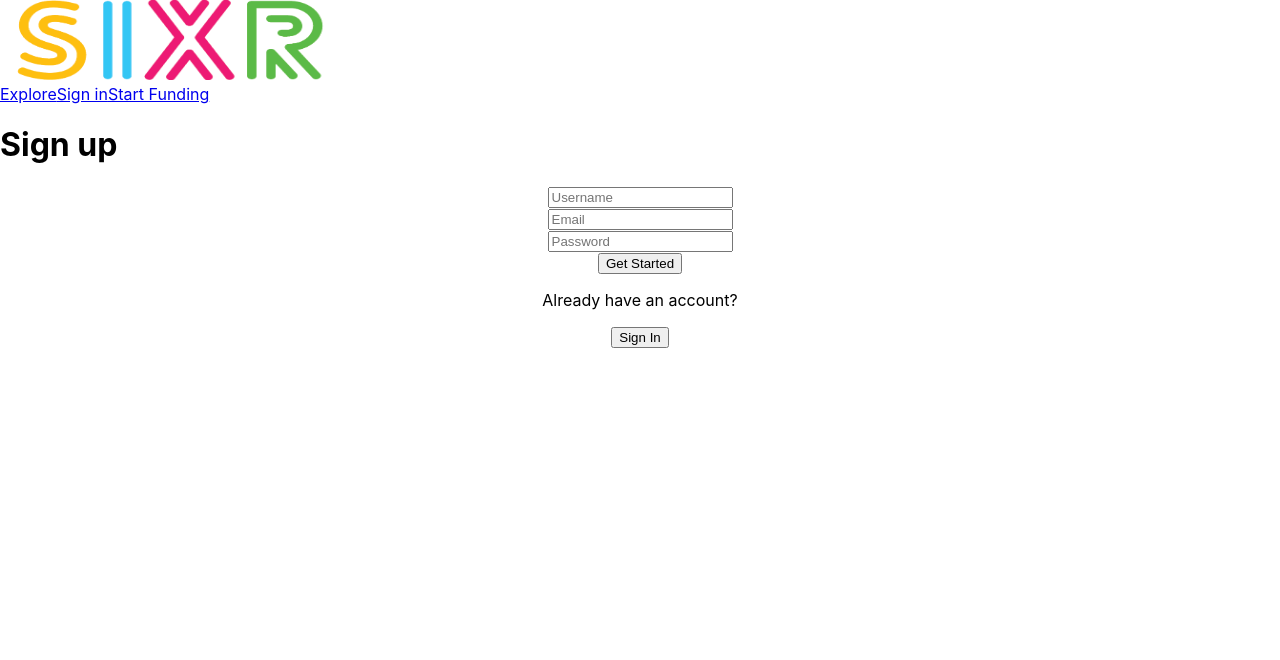
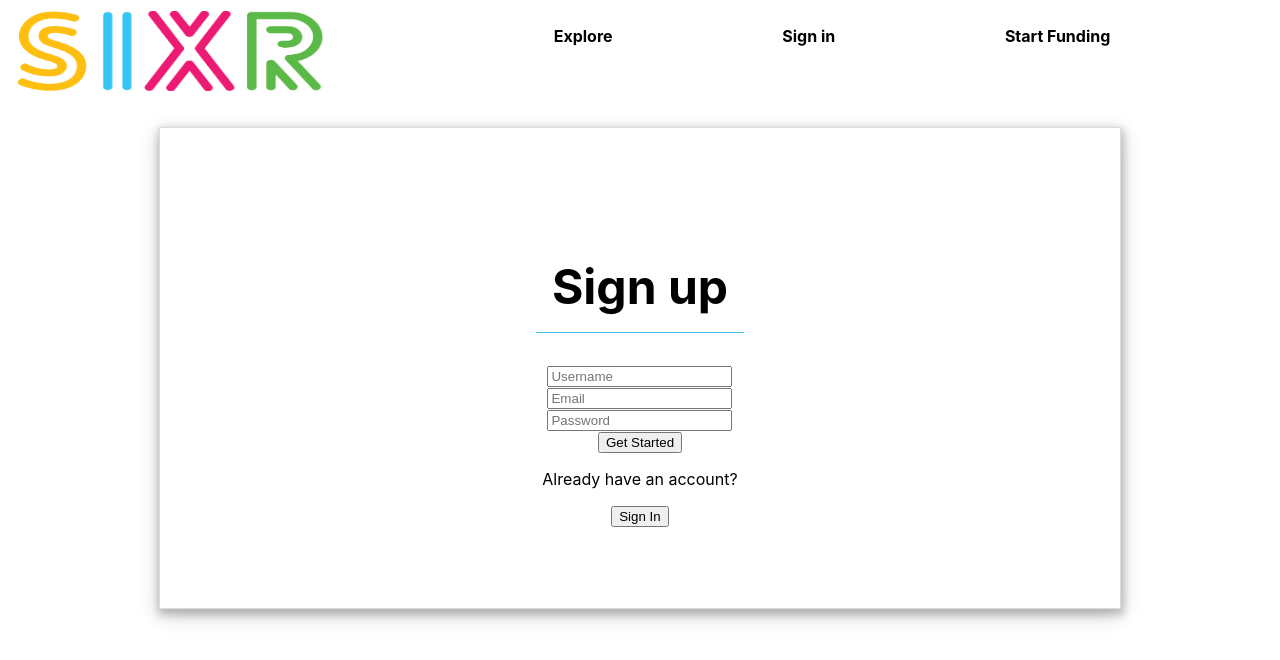
Before and after one commit to vrfundingplatform/front-end, a React (Create React App) app: page /sign-up in a window 1280 px wide. Shown: the top 660 px of the page. Built offline with nearby package versions, Linux system fonts and the light colour scheme.

Commit message:
added slight styling

```diff
--- a/src/App.js
+++ b/src/App.js
@@ -7,7 +7,6 @@ const App = () => {
   return (
     <div>
       <Navigation />
-
     </div>
   );
 };
--- a/src/SASS/index.scss
+++ b/src/SASS/index.scss
@@ -1,6 +1,7 @@
 #image {
   height: 80px;
   width: 350px;
+  margin-top:3%;
 }
 
 #home-image {
@@ -122,3 +123,23 @@
 #story-4 {
   border-bottom: 3px solid rgb(85, 178, 73);
 }
+
+.header{
+  display:flex;
+  justify-content: space-between;
+
+}
+
+.nav-links{
+  width:70%;
+  display:flex;
+  justify-content: space-evenly;
+  margin-top:2%;
+
+  }
+
+nav a{
+  text-decoration: none;
+  color:black;
+  font-weight: bold;
+}
--- a/src/components/navigation/navigation.js
+++ b/src/components/navigation/navigation.js
@@ -9,16 +9,18 @@ import Reset from "./reset";
 export const Navigation = () => {
   return (
     <>
+    <div className="header">
       <div className="nav-logo">
         <Link to="/">
           <img id="image" src={logo} alt="sixr company logo" />
         </Link>
       </div>
-      <nav>
+      <nav className="nav-links">
         <Link to="/">Explore</Link>
         <Link to="/sign-in">Sign in</Link>
         <Link to="/sign-up">Start Funding</Link>
       </nav>
+    </div>
       <Switch>
         <Route exact path="/" component={Home} />
         <Route path="/sign-in" component={SignIn} />
--- a/src/components/navigation/signin.js
+++ b/src/components/navigation/signin.js
@@ -8,7 +8,9 @@ const SignIn = () => {
       <div className="form-container">
         <div className="form-content">
           <h1 className="form-content-title">Sign in</h1>
+
           <SignInForm/>
+
           <div className="options">
             <Link to="/reset">Forgot your password?</Link>
             <div className="redirect">
--- a/src/components/navigation/signup.js
+++ b/src/components/navigation/signup.js
@@ -3,8 +3,12 @@ import SignUpForm from "../../forms/signupform"
 const SignUp = () => {
   return (
     <>
-      <h1>Sign up</h1>
+      <div className="form-container">
+        <div className="form-content">
+          <h1 className="form-content-title">Sign up</h1>
       <SignUpForm/>
+        </div>
+      </div>
     </>
   );
 };
--- a/src/forms/signinform.js
+++ b/src/forms/signinform.js
@@ -7,13 +7,13 @@ return(
 
     <form>
             <div>
-              <input type="text" name="text" placeholder="username" required />
+              <input type="text" name="text" placeholder="Username" required />
             </div>
             <div>
               <input
                 type="password"
                 name="password"
-                placeholder="password"
+                placeholder="Password"
                 required
               />
             </div>
```
